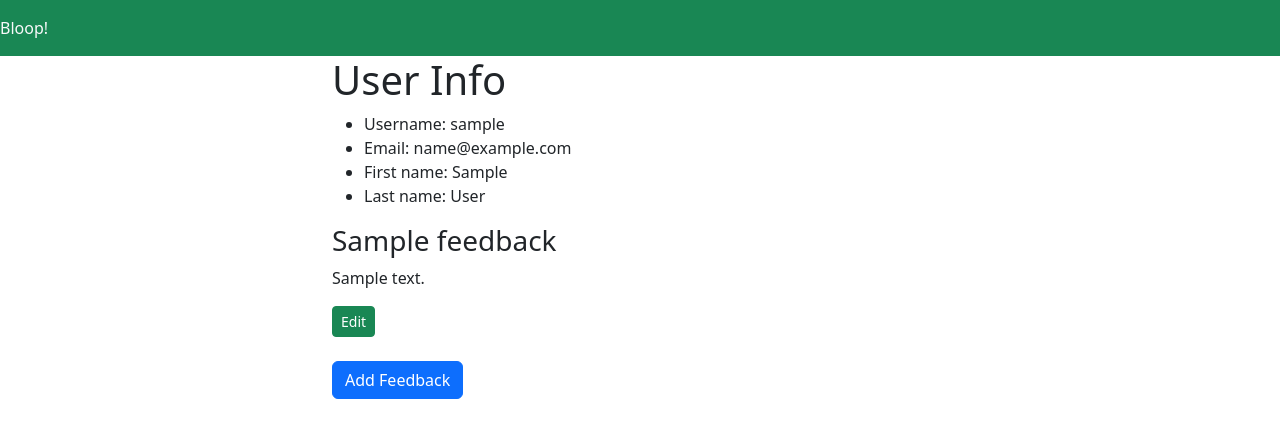
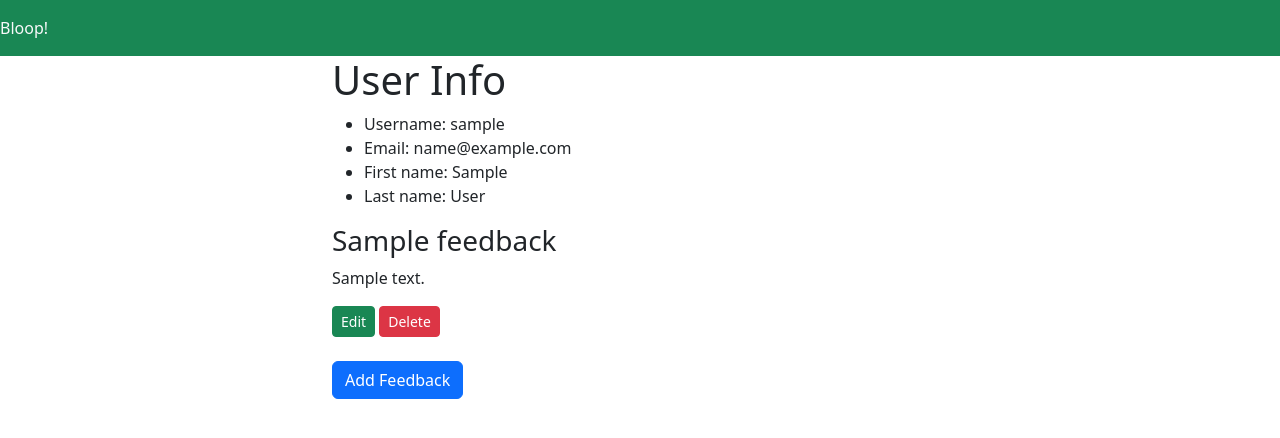
Before and after one commit to cookm353/AuthExercise, a Flask app: a page that uses templates/user_info.html in a window 1280 px wide. Shown: the top 438 px of the page. Run offline with Flask 2, Linux system fonts and the light colour scheme; the visitor is signed in with stand-in values (Sample User, id 1); tables that the repository leaves empty hold one stand-in row (values such as "Sample post").

Commit message:
adding delete feedback button

```diff
--- a/templates/user_info.html
+++ b/templates/user_info.html
@@ -19,8 +19,11 @@
             <div>
                 <h3>{{item.title}}</h3>
                 <p>{{item.content}}</p>
-                <form action="/users/{{item.id}}/update">
-                    <button class="btn btn-success btn-sm" formmethod="GET">Edit</button>
+                <form>
+                    <button class="btn btn-success btn-sm" formaction="/users/{{item.id}}/update"
+                    formmethod="GET">Edit</button>
+                    <button class="btn btn-danger btn-sm" formaction="/users/{{item.id}}/delete"
+                    formmethod="POST">Delete</button>
                 </form>
             </div><br>
         {% endif %}
```
